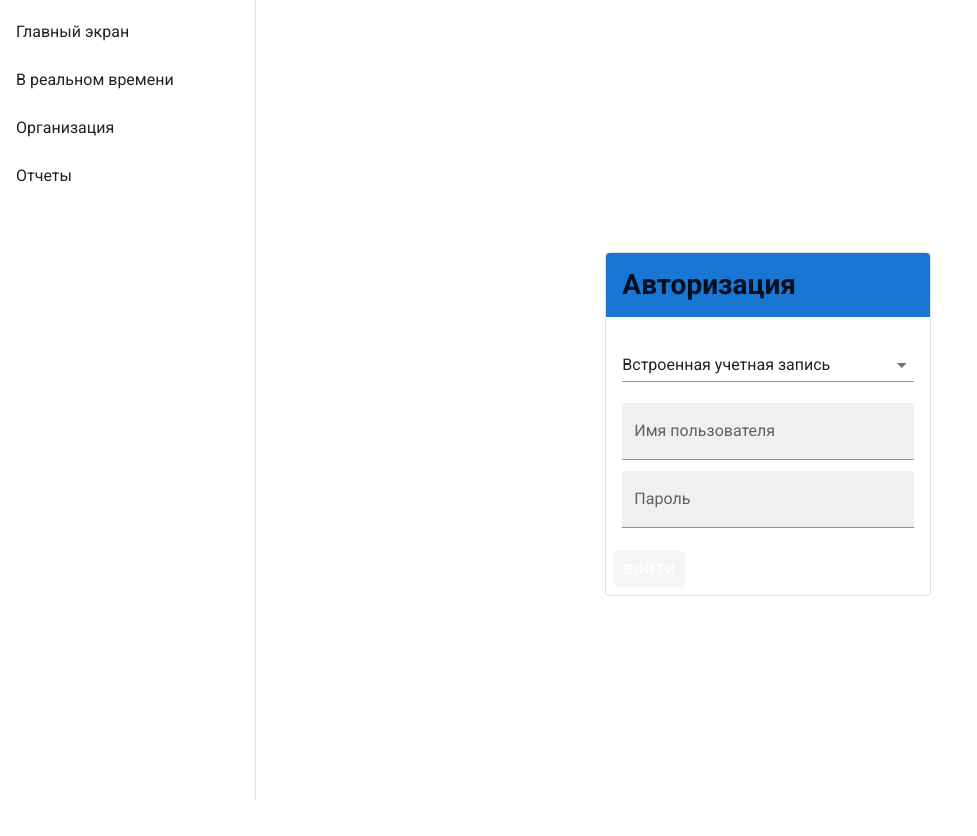
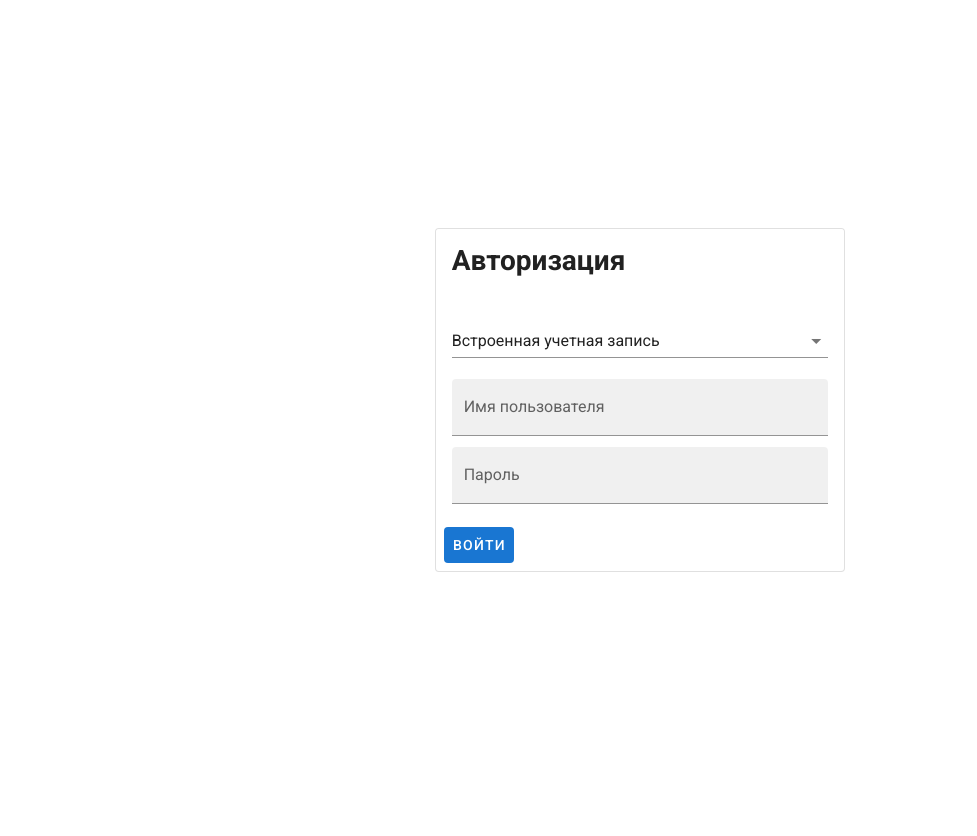
Before and after one commit to keysman59/db-m-gridlayout, a Vue app: page /login in a window 1280 px wide. Shown: the whole page, without its empty margins (0-977 px from the left). After the commit the page ends 812 px from the top, so only its background shows below. Built offline with nearby package versions, Linux system fonts and the light colour scheme.

Commit message:
work with auth

```diff
--- a/src/App.vue
+++ b/src/App.vue
@@ -1,9 +1,9 @@
 <template>
   <v-app>
-    <Aside>
+    <Aside v-if="$route.path !== '/login'">
 
     </Aside>
-    <Header>
+    <Header v-if="$route.path !== '/login'">
 
     </Header>
 		<v-main>
--- a/src/store/index.js
+++ b/src/store/index.js
@@ -1,15 +1,18 @@
 import Vue from 'vue'
 import Vuex from 'vuex'
+import auth from './modules/auth.js'
 
 Vue.use(Vuex)
 
 export default new Vuex.Store({
   state: {
+
   },
   mutations: {
   },
   actions: {
   },
   modules: {
-  }
+    auth,
+  },
 })
--- /dev/null
+++ b/src/store/modules/auth.js
@@ -0,0 +1,12 @@
+export default {
+    state: () => ({
+        authToken: localStorage.getItem("AUTH_TOKEN") || "",
+        refreshToken: localStorage.getItem("REFRESH_TOKEN") || "",
+    }),
+    mutations: {
+
+    },
+    getters: {
+
+    }
+}
--- a/src/views/Login.vue
+++ b/src/views/Login.vue
@@ -4,7 +4,7 @@
       <v-col cols="12" md="4" sm="8">
         <form label-position="top">
           <v-card width="600" outlined>
-            <v-toolbar color="primary" flat>
+            <v-toolbar flat>
               <v-toolbar-title
                 color="primary_text"
                 style="font-size: 28px; font-weight: bold"
@@ -52,7 +52,7 @@
             <v-card-actions class="login__actions">
               <v-btn
                 @click="submit"
-                color="btn_primary"
+                color="primary"
                 class="white--text"
                 :loading="form.loading"
                 depressed
@@ -79,7 +79,16 @@ export default {
         provider: "Local",
         loading: false,
       },
-      providerOptions: [],
+      providerOptions: [
+        {
+          value:"Local",
+          text:"Встроенная учетная запись"
+        },
+        {
+          value:"Ldap",
+          text:"Доменная учетная запись"
+        },
+      ],
       warnModal: {
         isVisible: false,
         title: "",
@@ -98,10 +107,6 @@ export default {
   computed: {
 
   },
-
-  async mounted() {
-    await this.getProviders();
-  },
   methods: {
 
     showWarn(title, message) {
@@ -115,22 +120,34 @@ export default {
       this.warnModal.title = "";
       this.warnModal.msg = "";
     },
-    async getProviders() {
-      this.providerOptions = [
-        {
-          value:"Local",
-          text:"Встроенная учетная запись"
-        },
-        {
-          value:"Ldap",
-          text:"Доменная учетная запись"
-        },
-      ]
+
+    submit() {
+      console.log(this.form)
+      if (this.form.login === 'admin' && this.form.password === 'admin') {
+        console.log('авторизация прошла успешно')
+        this.handleSubmitSuccess()
+      } else {
+        this.handleSubmitError()
+      }
     },
 
-    submit() {
-      console.log('нажали на кнопку')
+    handleSubmitSuccess() {
+      console.log('успешный запрос')
+      localStorage.setItem("clientId", 1);
+      localStorage.removeItem("selectedPeriod");
+      localStorage.removeItem("selectedPeriodStart");
+      localStorage.removeItem("selectedPeriodEnd");
+      this.$store.state.selectedPeriod = "Текущий день";
+      this.$store.state.selectedPeriodStart = "";
+      this.$store.state.selectedPeriodEnd = "secondDate";
+      // this.$eventManager.$emit("initApp");
+      // this.login(data);
+
+      this.$router.push({ path: "/" });
     },
+    handleSubmitError() {
+      console.log('ошибка')
+    }
   },
 };
 </script>
```
